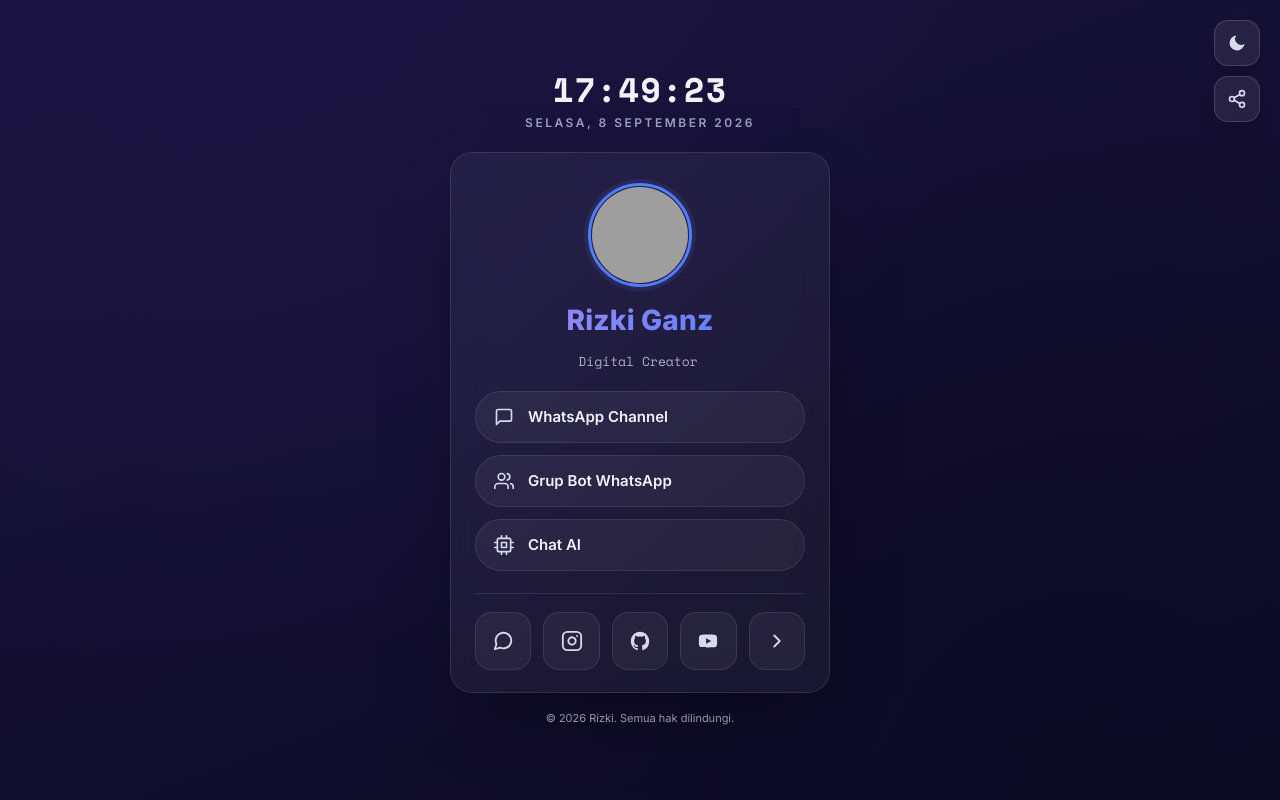
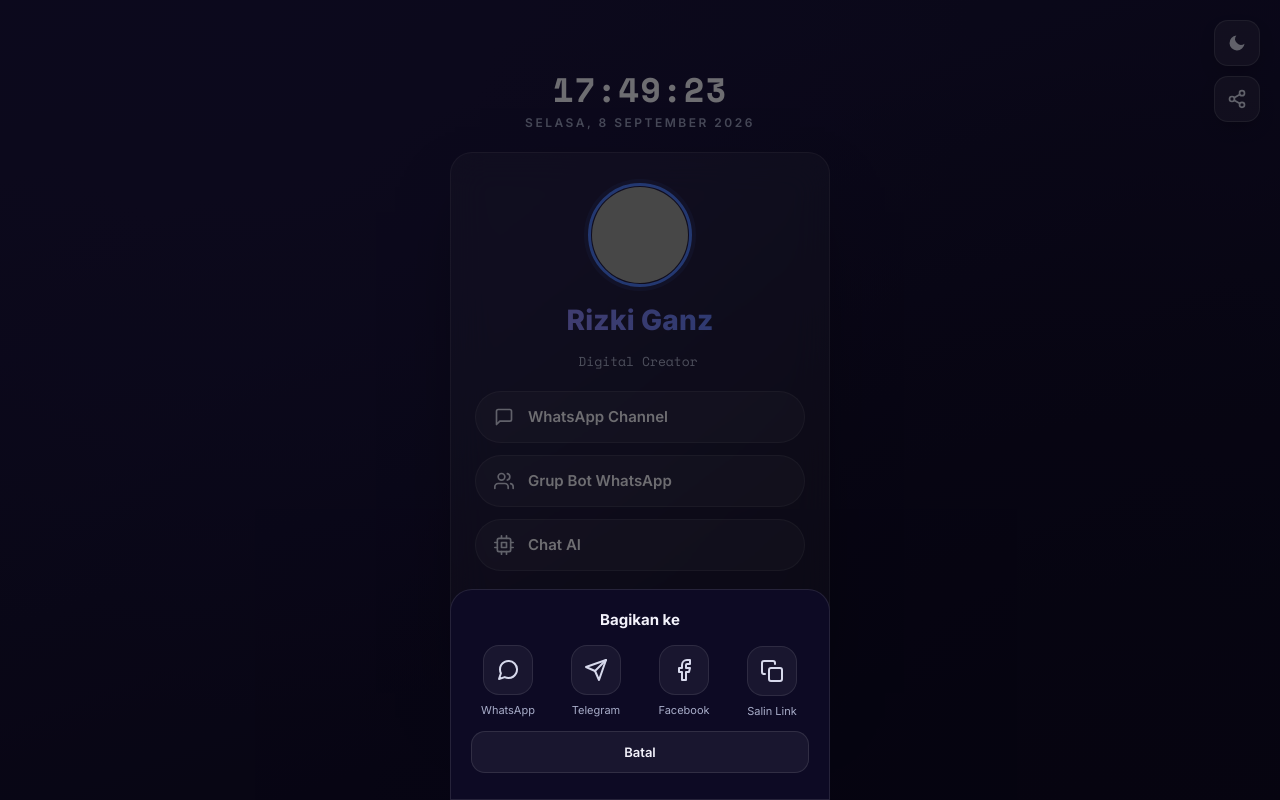
Before and after one commit to Rizkireal/My-profile, a plain HTML site: page index.html in a window 1280 px wide. Both pictures are taken after a click on the button 1237 px from the left and 99 px from the top of the page. Drawn offline with nearby package versions, Linux system fonts and the light colour scheme; grey boxes are pictures that could not be loaded.

Commit message:
Enhance social sharing features and metadata
Added meta tags for Open Graph and Twitter Card for better sharing on social media. Implemented a share overlay with options to share via WhatsApp, Telegram, and Facebook.

```diff
--- a/index.html
+++ b/index.html
@@ -4,6 +4,21 @@
 <meta charset="UTF-8">
 <meta name="viewport" content="width=device-width, initial-scale=1.0">
 <title>Rizki Ganz | Portfolio</title>
+<meta name="description" content="Digital Creator - WhatsApp Channel, Grup Bot, dan Chat AI. Kunjungi portfolio Rizki Ganz.">
+
+<!-- Open Graph / WhatsApp, Facebook, Telegram preview -->
+<meta property="og:type" content="website">
+<meta property="og:title" content="Rizki Ganz | Portfolio">
+<meta property="og:description" content="Digital Creator - WhatsApp Channel, Grup Bot, dan Chat AI. Kunjungi portfolio Rizki Ganz.">
+<meta property="og:image" content="https://i.ibb.co.com/gbN8x9Jm/Chibi-Red-Boy.jpg">
+<meta property="og:url" content="https://rizkiconnect.vercel.app">
+<meta property="og:site_name" content="Rizki Ganz">
+
+<!-- Twitter Card (opsional, sebagian klien pakai ini juga) -->
+<meta name="twitter:card" content="summary_large_image">
+<meta name="twitter:title" content="Rizki Ganz | Portfolio">
+<meta name="twitter:description" content="Digital Creator - WhatsApp Channel, Grup Bot, dan Chat AI. Kunjungi portfolio Rizki Ganz.">
+<meta name="twitter:image" content="https://i.ibb.co.com/gbN8x9Jm/Chibi-Red-Boy.jpg">
 <style>
   @import url('https://fonts.googleapis.com/css2?family=Space+Mono:wght@400;700&family=Inter:wght@400;500;600;700;800&display=swap');
 
@@ -309,6 +324,91 @@
     padding: 18px 0 4px;
   }
 
+  .share-overlay{
+    position: fixed;
+    inset: 0;
+    background: rgba(0,0,0,0.55);
+    display:flex;
+    align-items:flex-end;
+    justify-content:center;
+    opacity: 0;
+    pointer-events: none;
+    transition: opacity 0.25s ease;
+    z-index: 50;
+  }
+  .share-overlay.show{
+    opacity: 1;
+    pointer-events: auto;
+  }
+  .share-sheet{
+    width: 100%;
+    max-width: 380px;
+    background: var(--bg-b);
+    border: 1px solid var(--card-border);
+    border-radius: 22px 22px 0 0;
+    padding: 20px 20px 26px;
+    transform: translateY(100%);
+    transition: transform 0.3s cubic-bezier(.19,1,.22,1);
+  }
+  .share-overlay.show .share-sheet{
+    transform: translateY(0);
+  }
+  .share-sheet h3{
+    margin: 0 0 16px;
+    font-size: 15px;
+    font-weight: 700;
+    color: var(--text);
+    text-align:center;
+  }
+  .share-grid{
+    display:grid;
+    grid-template-columns: repeat(4, 1fr);
+    gap: 14px;
+    margin-bottom: 10px;
+  }
+  .share-item{
+    display:flex;
+    flex-direction:column;
+    align-items:center;
+    gap: 8px;
+    text-decoration:none;
+    background:none;
+    border:none;
+    cursor:pointer;
+    font-family:'Inter', sans-serif;
+  }
+  .share-item .ic{
+    width: 50px;
+    height: 50px;
+    border-radius: 16px;
+    display:flex;
+    align-items:center;
+    justify-content:center;
+    background: var(--pill-bg);
+    border: 1px solid var(--pill-border);
+    color: var(--icon-color);
+  }
+  .share-item .ic svg{ width:24px; height:24px; }
+  .share-item span{
+    font-size: 11px;
+    color: var(--muted);
+    text-align:center;
+  }
+  .share-cancel{
+    display:block;
+    width: 100%;
+    margin-top: 12px;
+    padding: 12px;
+    border-radius: 14px;
+    border: 1px solid var(--card-border);
+    background: var(--card-bg);
+    color: var(--text);
+    font-family:'Inter', sans-serif;
+    font-weight: 600;
+    font-size: 13px;
+    cursor: pointer;
+  }
+
   .toast{
     position: fixed;
     left: 50%;
@@ -438,6 +538,49 @@
 
   <div class="toast" id="toast">Tautan disalin!</div>
 
+  <div class="share-overlay" id="shareOverlay">
+    <div class="share-sheet">
+      <h3>Bagikan ke</h3>
+      <div class="share-grid">
+        <a class="share-item" id="shareWhatsapp" target="_blank">
+          <span class="ic">
+            <svg viewBox="0 0 24 24" fill="none" stroke="currentColor" stroke-width="2" stroke-linecap="round" stroke-linejoin="round">
+              <path d="M21 11.5a8.38 8.38 0 0 1-.9 3.8 8.5 8.5 0 0 1-7.6 4.7 8.38 8.38 0 0 1-3.8-.9L3 21l1.9-5.7a8.38 8.38 0 0 1-.9-3.8 8.5 8.5 0 0 1 4.7-7.6 8.38 8.38 0 0 1 3.8-.9h.5a8.48 8.48 0 0 1 8 8v.5z"></path>
+            </svg>
+          </span>
+          <span>WhatsApp</span>
+        </a>
+        <a class="share-item" id="shareTelegram" target="_blank">
+          <span class="ic">
+            <svg viewBox="0 0 24 24" fill="none" stroke="currentColor" stroke-width="2" stroke-linecap="round" stroke-linejoin="round">
+              <path d="m22 2-7 20-4-9-9-4Z"></path>
+              <path d="M22 2 11 13"></path>
+            </svg>
+          </span>
+          <span>Telegram</span>
+        </a>
+        <a class="share-item" id="shareFacebook" target="_blank">
+          <span class="ic">
+            <svg viewBox="0 0 24 24" fill="none" stroke="currentColor" stroke-width="2" stroke-linecap="round" stroke-linejoin="round">
+              <path d="M18 2h-3a5 5 0 0 0-5 5v3H7v4h3v8h4v-8h3l1-4h-4V7a1 1 0 0 1 1-1h3z"></path>
+            </svg>
+          </span>
+          <span>Facebook</span>
+        </a>
+        <button class="share-item" id="shareCopy" type="button">
+          <span class="ic">
+            <svg viewBox="0 0 24 24" fill="none" stroke="currentColor" stroke-width="2" stroke-linecap="round" stroke-linejoin="round">
+              <rect x="9" y="9" width="13" height="13" rx="2"></rect>
+              <path d="M5 15H4a2 2 0 0 1-2-2V4a2 2 0 0 1 2-2h9a2 2 0 0 1 2 2v1"></path>
+            </svg>
+          </span>
+          <span>Salin Link</span>
+        </button>
+      </div>
+      <button class="share-cancel" id="shareCancel" type="button">Batal</button>
+    </div>
+  </div>
+
 <script>
   const hariList = ['Minggu','Senin','Selasa','Rabu','Kamis','Jumat','Sabtu'];
   const bulanList = ['Januari','Februari','Maret','April','Mei','Juni','Juli','Agustus','September','Oktober','November','Desember'];
@@ -527,26 +670,39 @@
     setTimeout(() => toast.classList.remove('show'), 2200);
   }
 
-  shareBtn.addEventListener('click', async () => {
-    const shareData = {
-      title: document.title,
-      text: 'Lihat portfolio Rizki!',
-      url: window.location.href
-    };
-    if (navigator.share) {
-      try {
-        await navigator.share(shareData);
-      } catch (err) {
-        // pengguna membatalkan
+  const shareOverlay = document.getElementById('shareOverlay');
+  const shareCancel = document.getElementById('shareCancel');
+  const shareCopy = document.getElementById('shareCopy');
+  const shareWhatsapp = document.getElementById('shareWhatsapp');
+  const shareTelegram = document.getElementById('shareTelegram');
+  const shareFacebook = document.getElementById('shareFacebook');
+
+  function openShareSheet(){
+    const url = window.location.href;
+    const text = 'Lihat portfolio Rizki!';
+    shareWhatsapp.href = `https://wa.me/?text=${encodeURIComponent(text + ' ' + url)}`;
+    shareTelegram.href = `https://t.me/share/url?url=${encodeURIComponent(url)}&text=${encodeURIComponent(text)}`;
+    shareFacebook.href = `https://www.facebook.com/sharer/sharer.php?u=${encodeURIComponent(url)}`;
+    shareOverlay.classList.add('show');
   }
-    } else {
+  function closeShareSheet(){
+    shareOverlay.classList.remove('show');
+  }
+
+  shareBtn.addEventListener('click', openShareSheet);
+  shareCancel.addEventListener('click', closeShareSheet);
+  shareOverlay.addEventListener('click', (e) => {
+    if(e.target === shareOverlay) closeShareSheet();
+  });
+
+  shareCopy.addEventListener('click', async () => {
     try {
       await navigator.clipboard.writeText(window.location.href);
       showToast('Tautan disalin!');
     } catch (err) {
       showToast('Gagal menyalin tautan');
     }
-    }
+    closeShareSheet();
   });
 </script>
 
```
Lines whose indentation alone changed are shown as unchanged.
